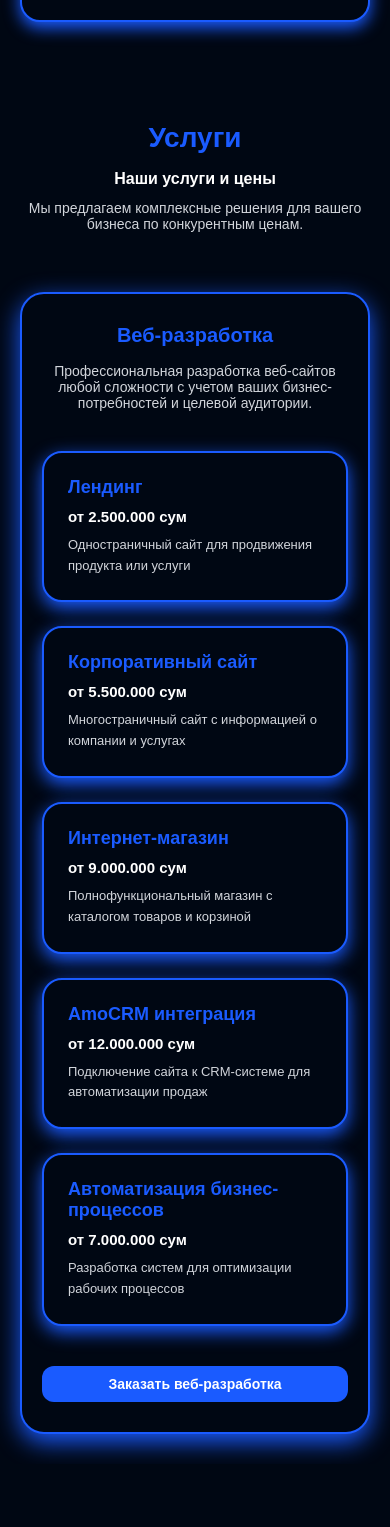
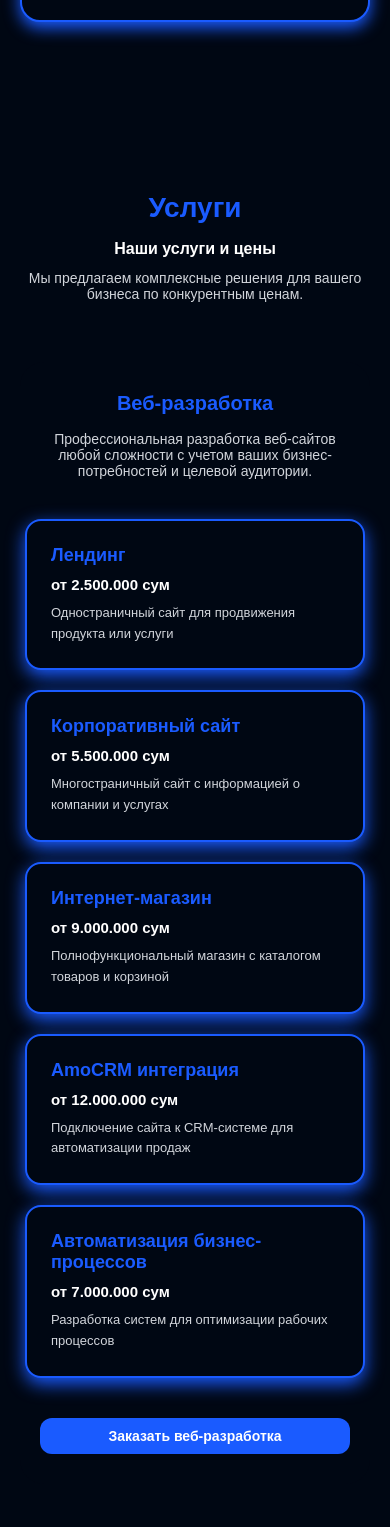
Before and after one commit to JahongirFox/DevSphere-IT-Company, a React (Vite) app: page / in a window 390 px wide. Shown: the part 2534-4061 px from the top of the page. Built offline with nearby package versions, Linux system fonts and the light colour scheme.

Commit message:
bugs fiexed

```diff
--- a/src/Pages/Home/Uslug2/Uslug2.css
+++ b/src/Pages/Home/Uslug2/Uslug2.css
@@ -1,3 +1,4 @@
+/* RESET */
 * {
     margin: 0;
     padding: 0;
@@ -107,159 +108,86 @@
   }
 
   .service-button {
-    display: inline-block;
+    display: block;
     background-color: #1a5bff;
     color: white;
     text-decoration: none;
     padding: 16px 36px;
     font-size: 18px;
     border-radius: 12px;
+    font-weight: 600;
+    margin: 0 auto;
     transition: background-color 0.3s ease;
     text-align: center;
-    font-weight: 600;
-    margin: 0 auto; /* O'rtaga joylashtirish */
-    display: block;  /* Block element qilib o'zgartirish */
   }
 
   .service-button:hover {
     background-color: #1748cc;
   }
 
-/* Responsive tweaks */
-/* Tabletlar uchun (768px gacha) */
+  /* RESPONSIVE: TABLET */
   @media (max-width: 1024px) {
-    .service-title {
-        font-size: 40px;
+    .service-title { font-size: 40px; }
+    .service-subtitle { font-size: 22px; }
+    .service-description { font-size: 18px; }
+    .block-title { font-size: 30px; }
+    .block-desc { font-size: 18px; }
+    .price-list h4 { font-size: 22px; }
+    .price-list span { font-size: 18px; }
+    .price-list p { font-size: 16px; }
+    .service-button { padding: 14px 30px; font-size: 17px; }
   }
 
-    .service-subtitle {
-        font-size: 22px;
-    }
-
-    .service-description {
-        font-size: 18px;
-    }
-
-    .block-title {
-        font-size: 30px;
-    }
-
-    .block-desc {
-        font-size: 18px;
-    }
-
-    .price-list h4 {
-        font-size: 22px;
-    }
-
-    .price-list span {
-        font-size: 18px;
-    }
-
-    .price-list p {
-        font-size: 16px;
-    }
-
-    .service-button {
-        padding: 14px 30px;
-        font-size: 17px;
-    }
-}
-
-/* Telefonlar uchun (640px gacha) */
+  /* RESPONSIVE: PHONE */
   @media (max-width: 640px) {
-    .service-title {
-        font-size: 32px;
-    }
-
-    .service-subtitle {
-        font-size: 18px;
-    }
-
-    .service-description {
-        font-size: 16px;
-    }
-
-    .service-block {
-        padding: 30px 20px;
-    }
-
-    .block-title {
-        font-size: 24px;
-    }
-
-    .block-desc {
-        font-size: 16px;
-    }
-
+    .service-title { font-size: 32px; }
+    .service-subtitle { font-size: 18px; }
+    .service-description { font-size: 16px; }
+    .service-block { padding: 30px 20px; }
+    .block-title { font-size: 24px; }
+    .block-desc { font-size: 16px; }
     .price-list {
       grid-template-columns: 1fr;
       gap: 24px;
     }
+    .price-list li { padding: 24px; }
+    .price-list h4 { font-size: 20px; }
+    .price-list span { font-size: 16px; }
+    .price-list p { font-size: 14px; }
+    .service-button { padding: 12px 24px; font-size: 15px; }
+  }
+
+  /* RESPONSIVE: SMALL PHONES */
+/* RESPONSIVE: SMALL PHONES */
+@media (max-width: 480px) {
+    .service-title { font-size: 28px; }
+    .service-subtitle { font-size: 16px; }
+    .service-description { font-size: 14px; }
+    .block-title { font-size: 20px; }
+    .block-desc { font-size: 14px; }
+    .price-list h4 { font-size: 18px; }
+    .price-list span { font-size: 15px; }
+    .price-list p { font-size: 13px; }
+    .service-button { padding: 10px 20px; font-size: 14px; }
+
+    /* BORDERNI O‘CHIRISH */
+    .service-block {
+      border: none !important;
+      box-shadow: none !important;
+    }
+
+    /* KARTOCHKANI EKRANNI DEYARLI TO‘LIQ EGALLASHIGA MOSLASH */
+    .price-list {
+      grid-template-columns: 1fr;
+      gap: 20px;
+      padding-left: 0;
+      padding-right: 0;
+    }
 
     .price-list li {
       padding: 24px;
-    }
-
-    .price-list h4 {
-        font-size: 20px;
-    }
-
-    .price-list span {
-        font-size: 16px;
-    }
-
-    .price-list p {
-        font-size: 14px;
-    }
-
-    .service-button {
-        padding: 12px 24px;
-        font-size: 15px;
+      margin-left: -15px;
+      margin-right: -15px;
+      border-radius: 16px;
     }
   }
-
-/* Kichik telefonlar (480px gacha) */
-@media (max-width: 480px) {
-    .service-title {
-        font-size: 28px;
-    }
-
-    .service-subtitle {
-        font-size: 16px;
-    }
-
-    .service-description {
-        font-size: 14px;
-    }
-
-    .block-title {
-        font-size: 20px;
-    }
-
-    .block-desc {
-        font-size: 14px;
-    }
-
-    .price-list h4 {
-        font-size: 18px;
-    }
-
-    .price-list span {
-        font-size: 15px;
-    }
-
-    .price-list p {
-        font-size: 13px;
-    }
-
-    .service-button {
-        padding: 10px 20px;
-        font-size: 14px;
-    }
-    .service-section {
-        background-color: #000713;
-        padding: 30px 20px;
-        font-family: 'Montserrat', sans-serif;
-    }
-}
```
Lines whose indentation alone changed are shown as unchanged.
